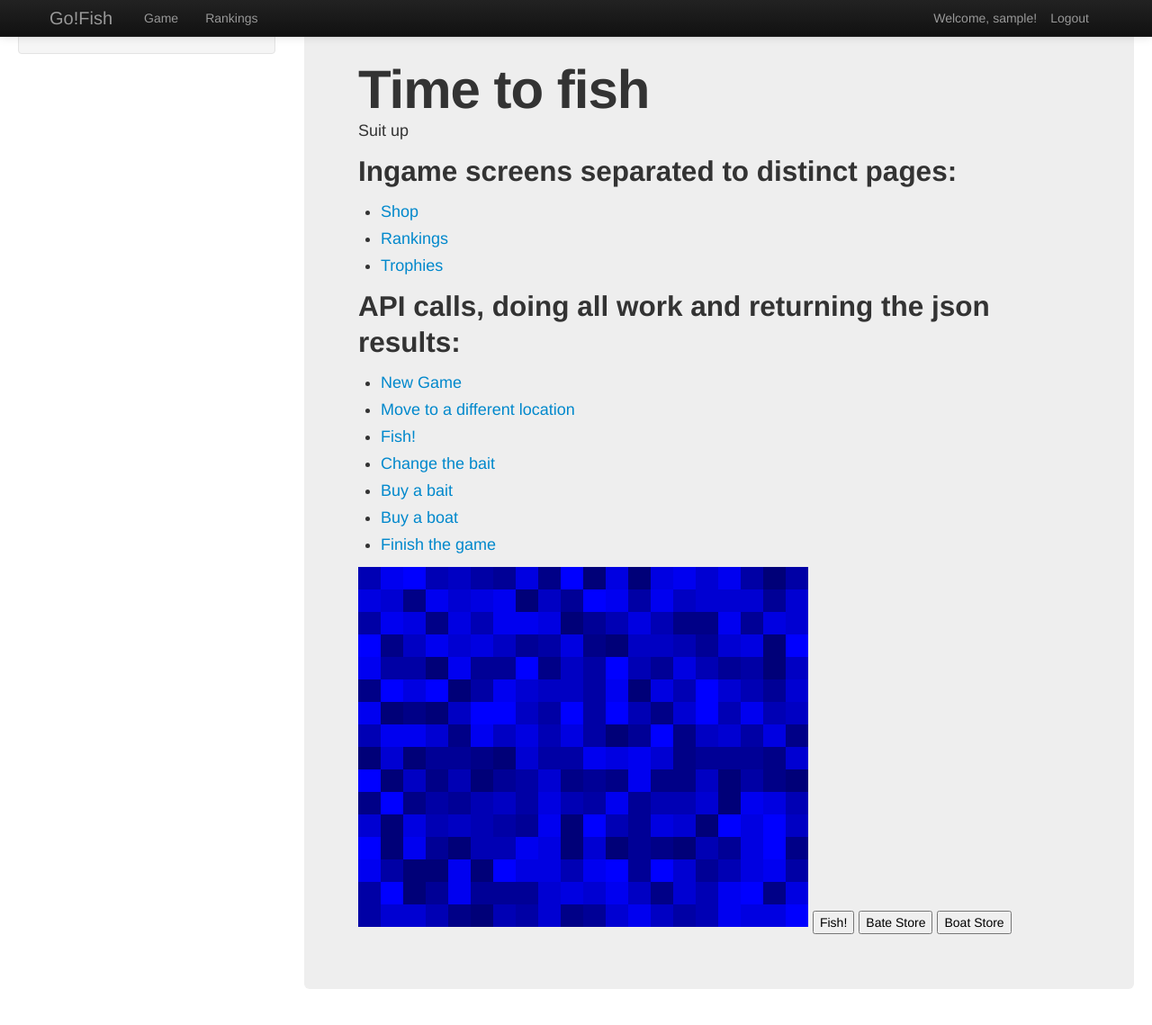
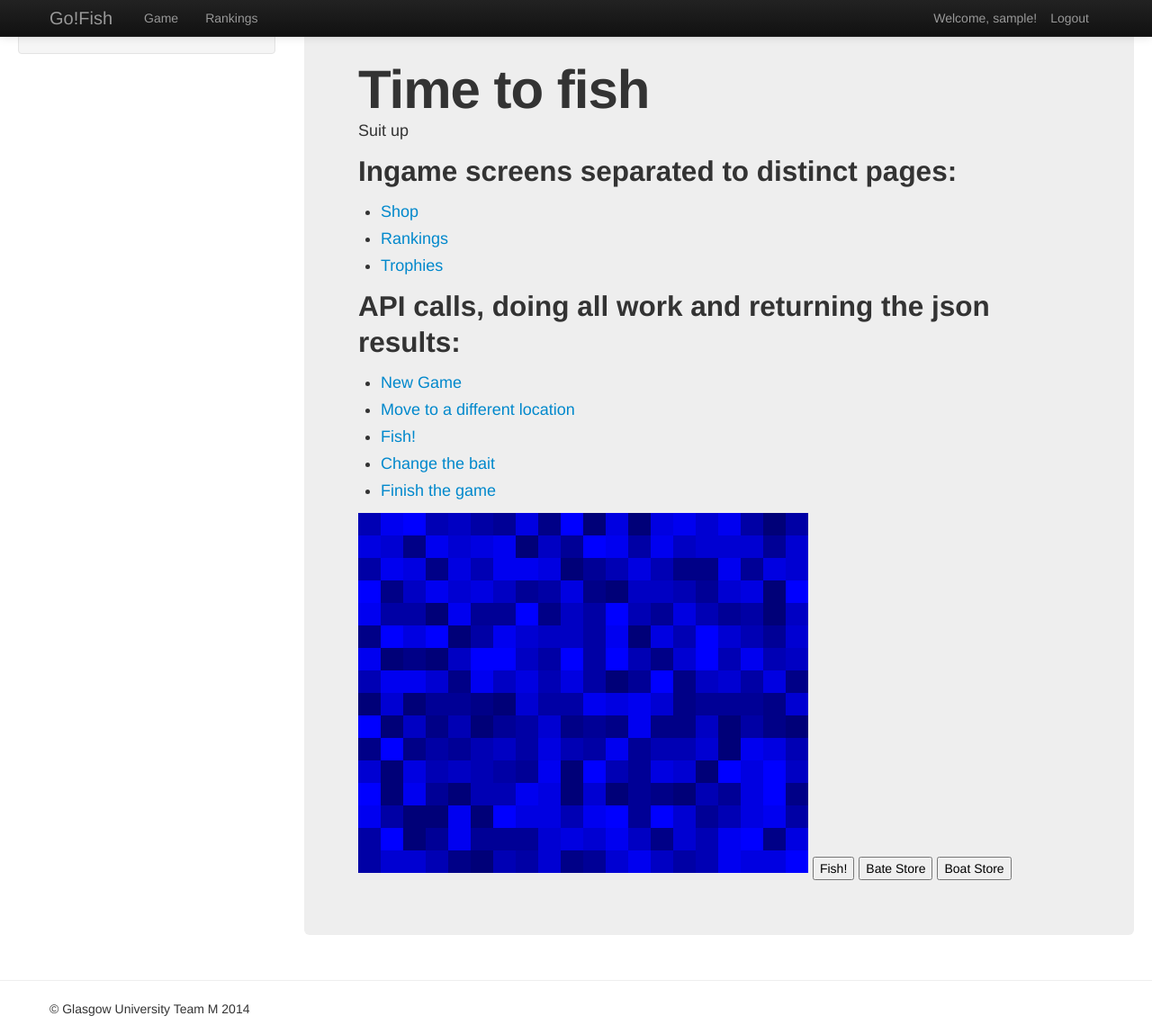
Before and after one commit to SJakobsen/DIM3-Team-M, a Django app: page /gofish/game/ in a window 1280 px wide. Shown: the top 1139 px of the page at 90% size. Run offline with Django 3.2, Linux system fonts and the light colour scheme; a user stored in the database is signed in; tables that the repository leaves empty hold one stand-in row (values such as "Sample post"); some libraries are stand-ins or nearby versions.

Commit message:
Minor cleanup after last commit

```diff
--- a/go_fish_project/gofish/urls.py
+++ b/go_fish_project/gofish/urls.py
@@ -32,10 +32,6 @@ urlpatterns = patterns('',
     url(r'^api/fish/$', views.fish, name='fish'),
     # change the bait, choosing from the collection we have
     url(r'^api/change/bait/$', views.changebait, name='changebait'),
-    # buy the bait, to add in our collection
-    url(r'^api/buy/bait/$', views.buybait, name='buybait'),
-    # update the boat
-    url(r'^api/buy/boat/$', views.buyboat, name='buyboat'),
     # finish the game, sell the fish, get the trophies
     url(r'^api/finish/$', views.finish, name='finish')
 )
--- a/go_fish_project/gofish/views.py
+++ b/go_fish_project/gofish/views.py
@@ -227,7 +227,7 @@ def buy_bait(request, name):
 
     except Bait.DoesNotExist:
         # We get here if we didn't find the specified Boat.
-        # Don't do anything - the template displays the "no boat" message for us.
+        # Don't do anything - the template displays the "no bait" message for us.
         pass
 
     return shop_return(request, failed)
@@ -254,14 +254,6 @@ def changebait(request):
     res = {}
     return HttpResponse(json.dumps(res), content_type="application/json")
 
-def buybait(request):
-    res = {'money': 97}
-    return HttpResponse(json.dumps(res), content_type="application/json")
-
-def buyboat(request):
-    res = {'money': 90}
-    return HttpResponse(json.dumps(res), content_type="application/json")
-
 def finish(request):
     res = {'money': 110, 'trophies': []}
     return HttpResponse(json.dumps(res), content_type="application/json")
--- a/go_fish_project/templates/gofish/game.html
+++ b/go_fish_project/templates/gofish/game.html
@@ -28,8 +28,6 @@
 			<li><a href="/gofish/api/move/" />Move to a different location</a></li>
 			<li><a href="/gofish/api/fish/" />Fish!</a></li>
 			<li><a href="/gofish/api/change/bait/" />Change the bait</a></li>
-			<li><a href="/gofish/api/buy/bait/" />Buy a bait</a></li>
-			<li><a href="/gofish/api/buy/boat/" />Buy a boat</a></li>
 			<li><a href="/gofish/api/finish/" />Finish the game</a></li>
 		</ul>
 	</p>
--- a/go_fish_project/templates/gofish/shop.html
+++ b/go_fish_project/templates/gofish/shop.html
@@ -1,10 +1,14 @@
 {% extends 'gofish/base.html' %}
+
+<!-- HOW I PLANNED TO NOTIFY USER OF A FAILED TRANSACTION
 
 {% if fail_message %}
 	<script>
 		alert("{{ fail_message }}");
 	</script>
 {% endif %}
+
+-->
 
 {% block title %}Game Shop{% endblock %}
 
```
